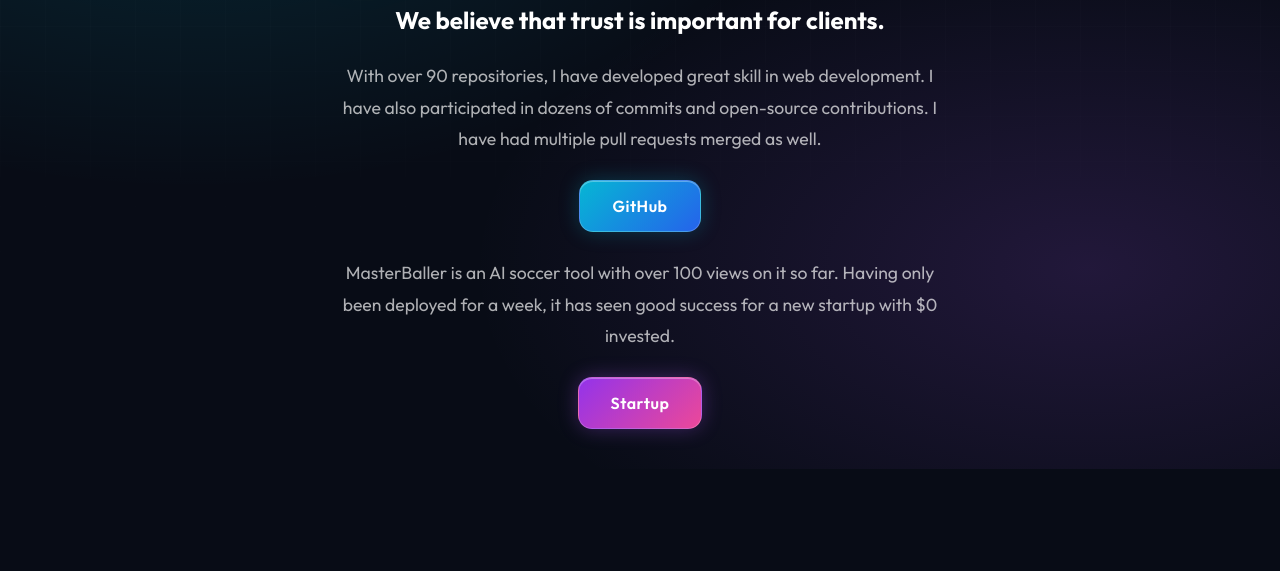
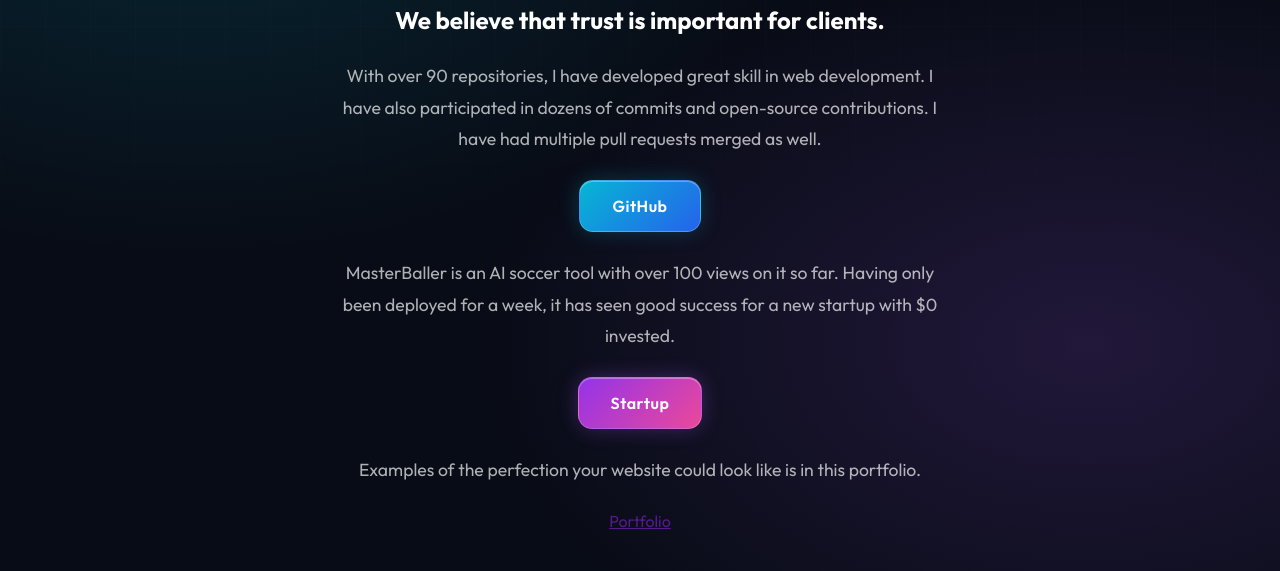
Before and after one commit to Adam57055/Growth-Studios, a plain HTML site: page portfolio.html in a window 1280 px wide. Shown: the part 334-905 px from the top of the page. Before the commit the page ends 803 px from the top, so only its background shows below. Drawn offline with Linux system fonts and the light colour scheme; a web font is replaced by a local one.

Commit message:
Add portfolio

```diff
--- a/portfolio.html
+++ b/portfolio.html
@@ -19,6 +19,8 @@
         <a href="https://github.com/Adam57055" class="github">GitHub</a>
         <p>MasterBaller is an AI soccer tool with over 100 views on it so far. Having only been deployed for a week, it has seen good success for a new startup with $0 invested.</p>
         <a href="https://masterballer.vercel.app" class="startup">Startup</a>
+        <p>Examples of the perfection your website could look like is in this portfolio.</p>
+        <a href="" class="portfolio">Portfolio</a>
     </div>
 </body>
 </html>
```
